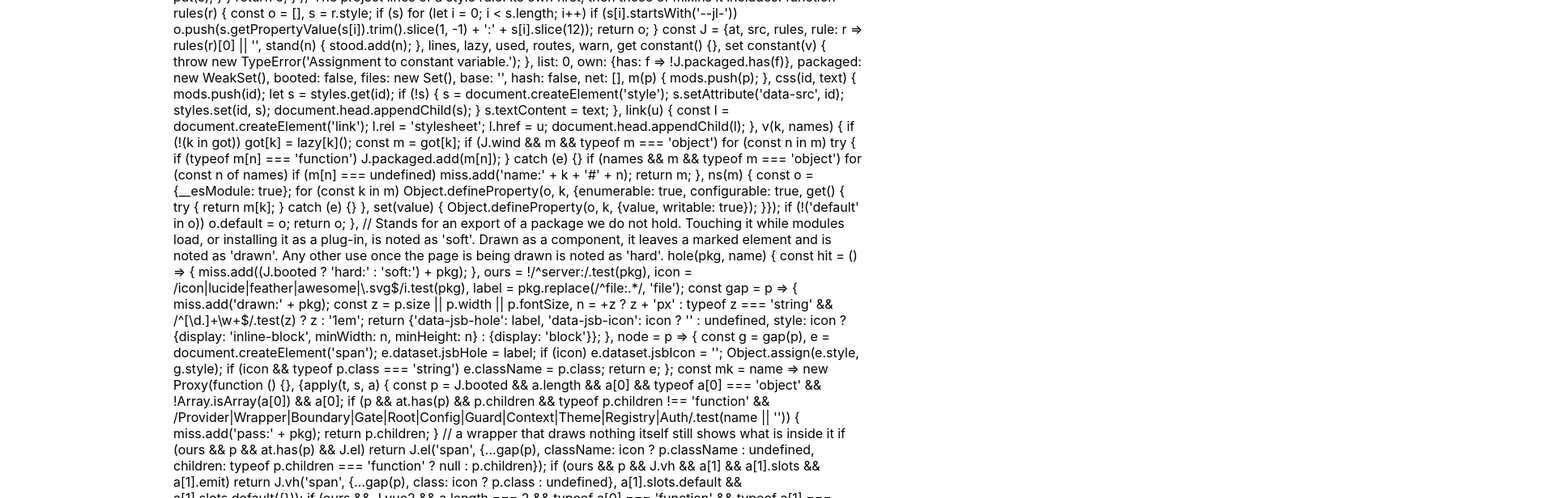
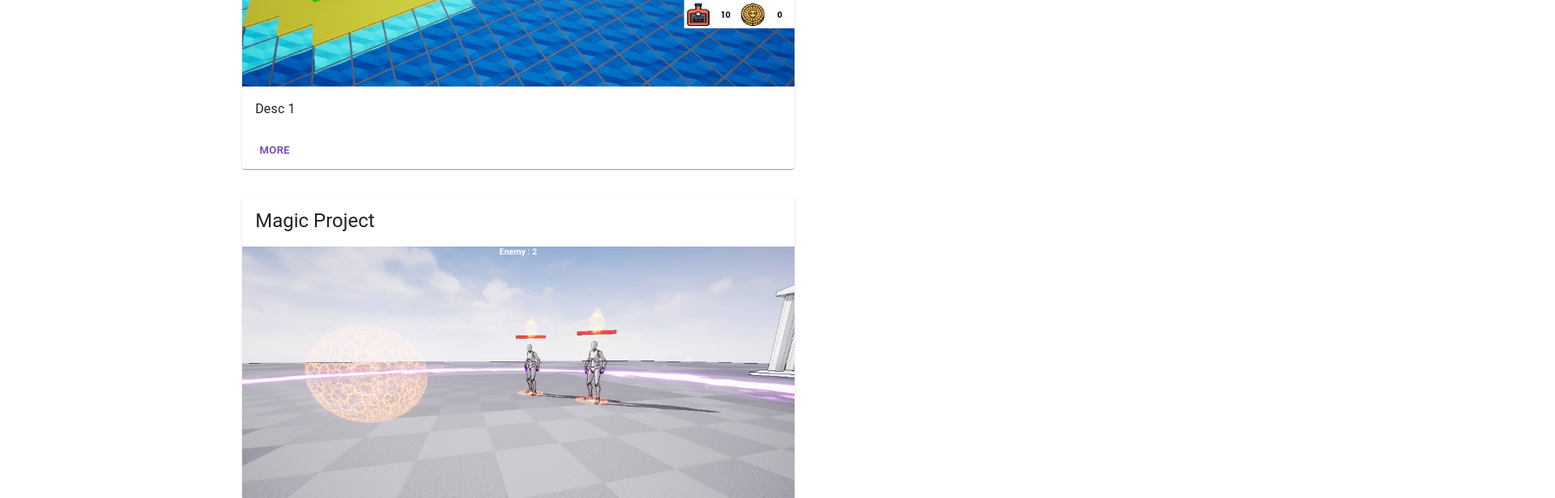
Before and after one commit to OtchiTan/react-portfolio, a React (Create React App) app: page /projets in a window 1280 px wide. Shown: the part 480-1096 px from the top of the page at 81% size, 1920 px wide, since content can reach past the window. Built offline with nearby package versions, Linux system fonts and the light colour scheme.

Commit message:
Ajout du component de Projet avec des Cards

```diff
--- a/src/App.js
+++ b/src/App.js
@@ -3,9 +3,29 @@ import Home from "./pages/Home"
 import NotFound from './pages/NotFound';
 import Projets from './pages/Projets';
 import Competences from './pages/Competences'
+import { createTheme } from '@mui/material';
+import { ThemeProvider } from '@emotion/react';
+
+const theme = createTheme({
+  palette: {
+    primary: {
+      light: '#8561c5',
+      main: '#673ab7',
+      dark: '#482880',
+      contrastText: '#fff',
+    },
+    secondary: {
+      light: '#6a52b3',
+      main: '#4527a0',
+      dark: '#301b70',
+      contrastText: '#fff',
+    },
+  },
+})
 
 function App() {
   return (
+    <ThemeProvider theme={theme}>
       <Router>
         <Switch>
           <Route path="/" exact component={Home}/>
@@ -14,6 +34,7 @@ function App() {
           <Route component={NotFound} />
         </Switch>
       </Router>
+    </ThemeProvider>
   );
 }
 
--- a/src/pages/Projets.js
+++ b/src/pages/Projets.js
@@ -1,37 +1,34 @@
-import { Container, Typography } from '@mui/material';
-import React, { useState } from 'react';
+import { Button, Card, CardActions, CardContent, CardHeader, CardMedia, Container, Typography } from '@mui/material';
 import Navigation from '../components/Navigation';
 
-const axios = require('axios')
-
-
-/*function PorjectContent(props){
+const ProjectContent = (props) => {
     return (
-        <Container sx={{display:'flex'}}>
-            <Box sx={{border:'solid black'}}>
-
-            </Box>
-            <Box sx={{border:'solid black'}}>
-                <img src={props.imgUrl} alt={props.imgAlt} />
-            </Box>
-        </Container>
+        <Card sx={{maxWidth: "80%", marginY:"1rem"}}>
+            <CardHeader title={props.title}/>
+            <CardMedia component="img" image={props.imgUrl}/>
+            <CardContent>
+                <Typography>{props.desc}</Typography>
+            </CardContent>
+            <CardActions>
+                <Button size="small">More</Button>
+            </CardActions>
+        </Card>
     )
 }
-*/
+
 const Projets = () => {
-    const [test, setTest] = useState("")
-
-    axios.get('http://localhost:8000')
-            .then((res) => {
-                setTest(res.data)
-            })
-
     return (
         <div>
             <Navigation/>
-            <Container maxWidth='md' sx={{ marginY:'2%' }}>
+            <Container maxWidth='md' sx={{
+                marginY:'2%',
+                display:"flex",
+                flexDirection:"column",
+                alignItems:"center" }}
+                >
                 <Typography variant="h3">Projets</Typography>
-                {test}
+                <ProjectContent title="Captain Battle" imgUrl="/cb_1.jpg" desc="Desc 1"/>
+                <ProjectContent title="Magic Project" imgUrl="/mp_1.jpg" desc="Desc 2"/>
             </Container>
         </div>
     );
```
Also changed, not shown: public/cb_1.jpg (added), public/mp_1.jpg (added). Lines whose indentation alone changed are shown as unchanged.
